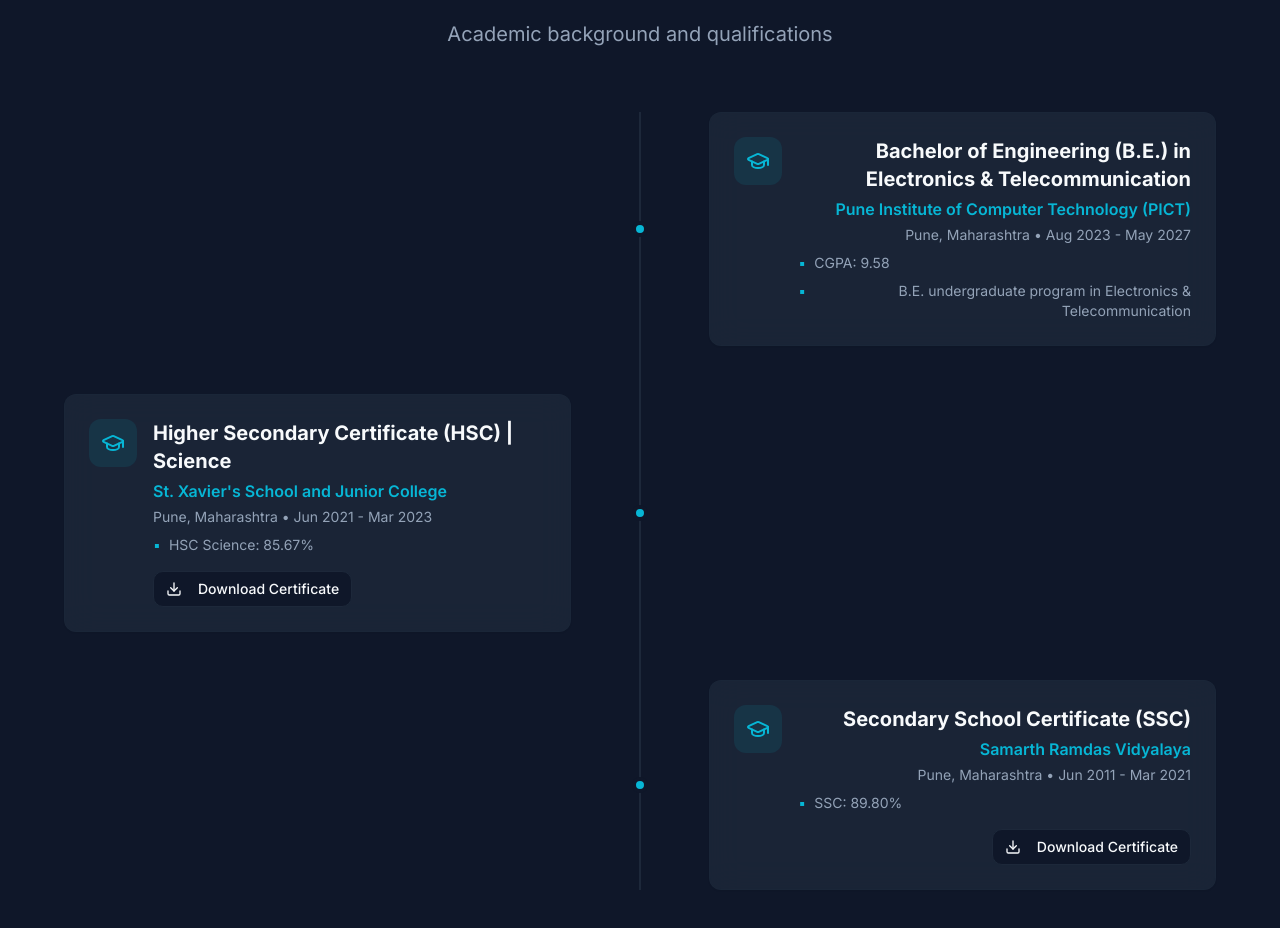
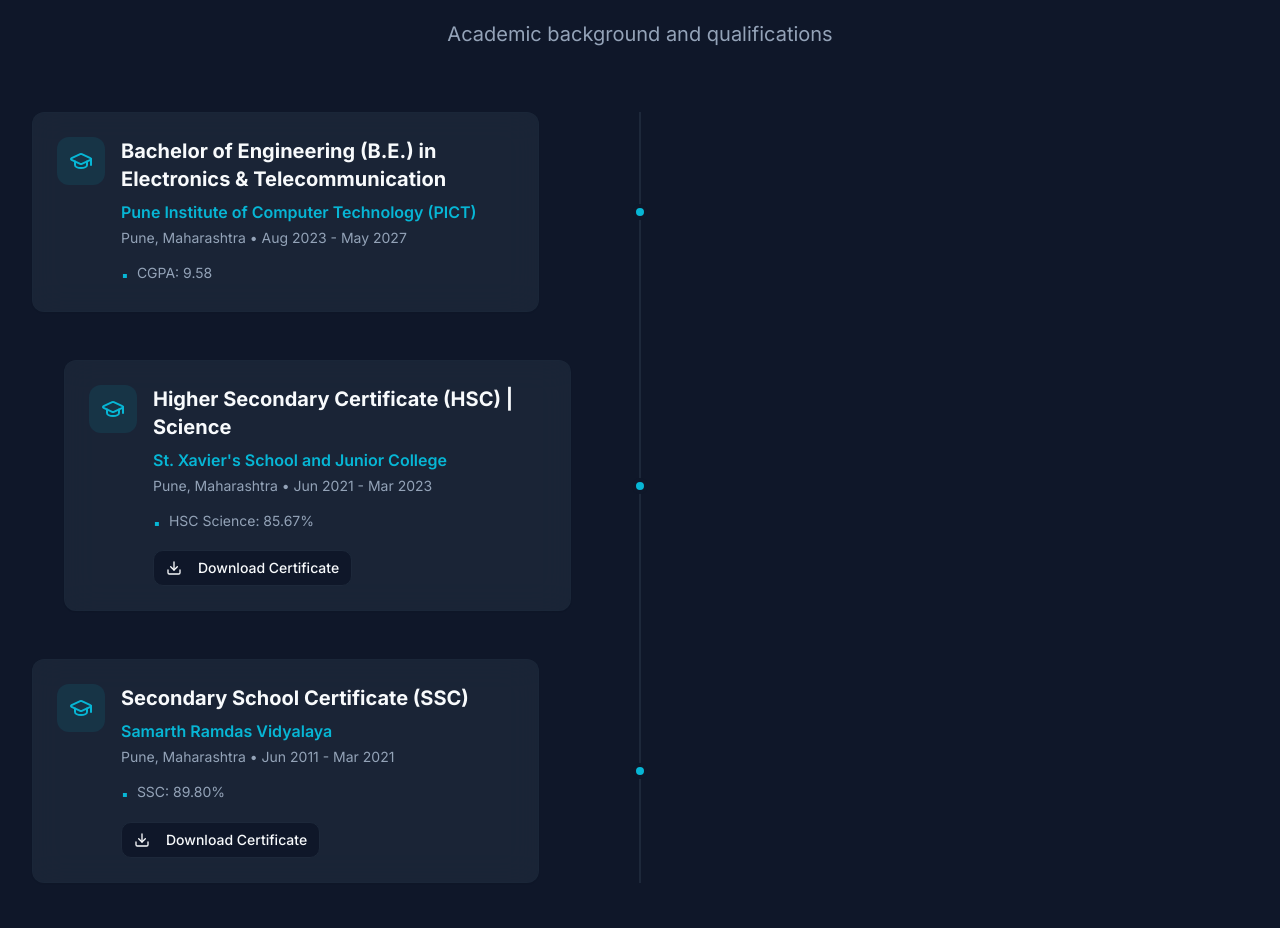
Before and after one commit to Beast123-cmd/Portfolio_AayushAngal, a React (Vite) app: page / in a window 1280 px wide. Shown: the part 5197-6125 px from the top of the page. Built offline with nearby package versions, Linux system fonts and the light colour scheme; no server answers; the HTML template or start-up script is replaced by a standard one.

Commit message:
Normalize timeline card typography

```diff
--- a/src/components/Timeline.tsx
+++ b/src/components/Timeline.tsx
@@ -22,30 +22,30 @@
           transition={{ duration: 0.5, delay: index * 0.1 }}
           viewport={{ once: true }}
           className={`relative mb-12 ${
-            index % 2 === 0 ? 'md:pr-1/2 md:text-right' : 'md:pl-1/2 md:ml-auto'
+            index % 2 === 0 ? 'md:pr-1/2' : 'md:pl-1/2 md:ml-auto'
           }`}
         >
-          <div className={`flex items-center ${index % 2 === 0 ? 'md:flex-row-reverse' : ''}`}>
+          <div className="flex items-center">
             <Card className={`glass-card p-6 hover-lift ${index % 2 === 0 ? 'md:mr-8' : 'md:ml-8'} w-full md:w-5/12`}>
-              <div className="flex items-start gap-4">
-                <div className="p-3 rounded-lg bg-primary/10">
+              <div className="flex items-start gap-4 text-left">
+                <div className="shrink-0 rounded-lg bg-primary/10 p-3">
                   {item.type === 'education' ? (
                     <GraduationCap className="h-6 w-6 text-primary" />
                   ) : (
                     <Briefcase className="h-6 w-6 text-primary" />
                   )}
                 </div>
-                <div className="flex-1">
-                  <h3 className="text-xl font-bold mb-1">{item.title}</h3>
-                  <p className="text-primary font-semibold mb-1">{item.organization}</p>
-                  <p className="text-sm text-muted-foreground mb-2">
+                <div className="min-w-0 flex-1">
+                  <h3 className="mb-2 text-lg font-bold leading-snug sm:text-xl">{item.title}</h3>
+                  <p className="mb-1 leading-snug text-primary font-semibold">{item.organization}</p>
+                  <p className="mb-3 text-sm leading-relaxed text-muted-foreground">
                     {item.location} • {item.period}
                   </p>
-                  <ul className="space-y-2">
+                  <ul className="space-y-2 text-left">
                     {item.description.map((desc, i) => (
-                      <li key={i} className="text-sm text-muted-foreground flex items-start">
-                        <span className="text-primary mr-2">▪</span>
-                        {desc}
+                      <li key={i} className="flex items-start gap-2 text-sm leading-relaxed text-muted-foreground">
+                        <span className="mt-0.5 shrink-0 text-primary" aria-hidden="true">▪</span>
+                        <span>{desc}</span>
                       </li>
                     ))}
                   </ul>
--- a/src/data/experience.ts
+++ b/src/data/experience.ts
@@ -35,7 +35,6 @@
     period: 'Aug 2023 - May 2027',
     description: [
       'CGPA: 9.58',
-      'B.E. undergraduate program in Electronics & Telecommunication',
     ],
   },
   {
```
